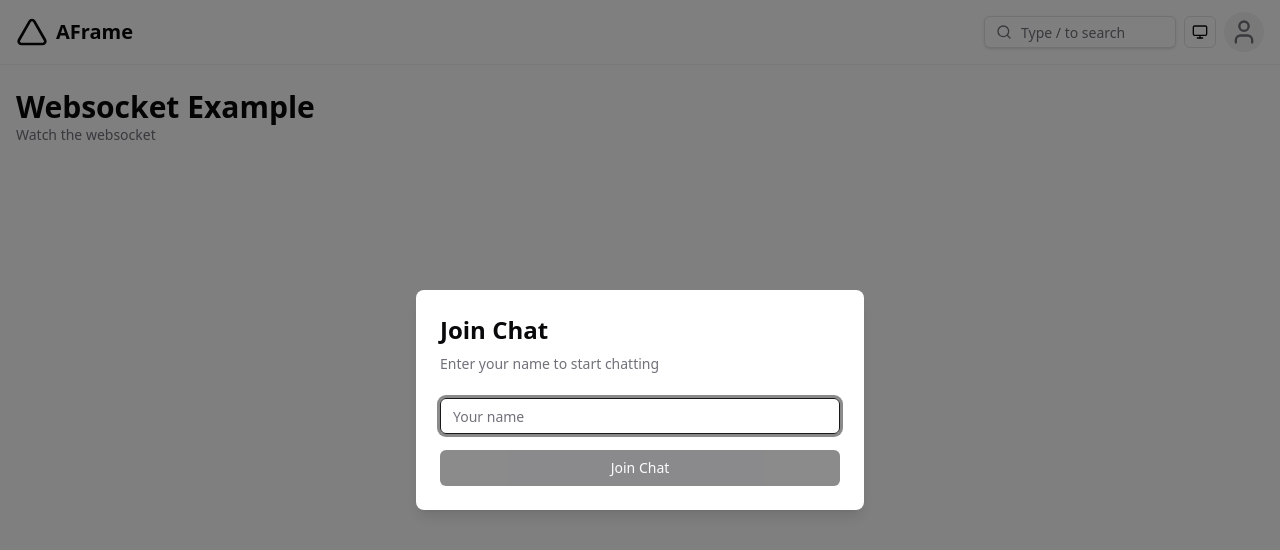
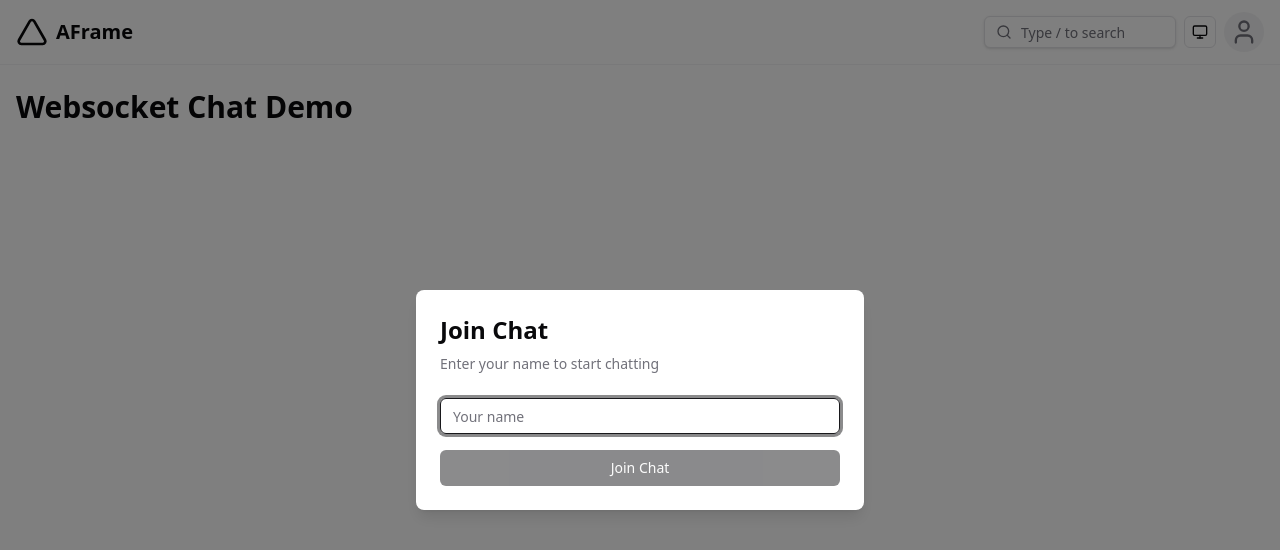
Before and after one commit to uncommonvision/aframe, a React (Vite) app in the folder web/: page /1 in a window 1280 px wide. Shown: the top 550 px of the page. Built offline with nearby package versions, Linux system fonts and the light colour scheme.

Commit message:
Update WebsocketPage title to 'Websocket Chat Demo' and remove description

```diff
--- a/web/src/pages/WebsocketPage.tsx
+++ b/web/src/pages/WebsocketPage.tsx
@@ -100,11 +100,8 @@ export default function WebsocketPage() {
       <div className="flex flex-col h-full space-y-6 pb-24">
         <div>
           <h1 className="text-3xl font-bold text-foreground">
-            Websocket Example
+            Websocket Chat Demo
           </h1>
-          <p className="text-sm text-muted-foreground">
-            Watch the websocket
-          </p>
           {!validUuid && (
             <div className="mt-2 p-2 bg-yellow-50 border border-yellow-200 rounded">
               <p className="text-xs text-yellow-800">
```
